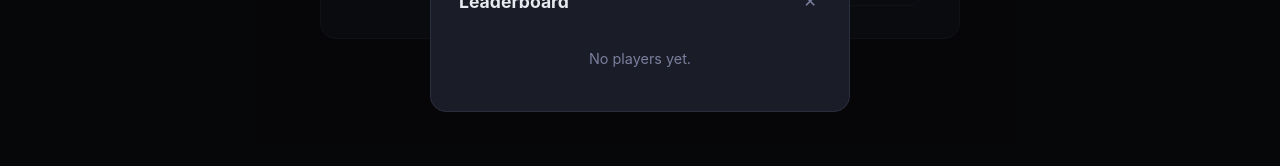
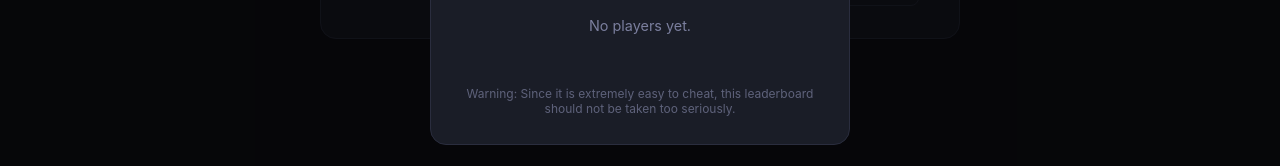
Before and after one commit to felixpernegger/integrationbee, a React (Vite) app: page / in a window 1280 px wide. Both pictures are taken after a click on the button "Leaderboard". Shown: the part 364-530 px from the top of the page. Built offline with nearby package versions, Linux system fonts and the light colour scheme.

Commit message:
add warning

```diff
--- a/src/components/Leaderboard.jsx
+++ b/src/components/Leaderboard.jsx
@@ -44,6 +44,7 @@ export default function Leaderboard({ currentUser, onClose }) {
             </tbody>
           </table>
         )}
+        <p className="lb-warning">Warning: Since it is extremely easy to cheat, this leaderboard should not be taken too seriously.</p>
       </div>
     </div>
   )
--- a/src/index.css
+++ b/src/index.css
@@ -454,6 +454,14 @@ body {
   padding: 1rem 0;
 }
 
+.lb-warning {
+  color: var(--text-muted);
+  font-size: 0.75rem;
+  text-align: center;
+  padding: 1rem 0 0;
+  opacity: 0.7;
+}
+
 /* Stats modal */
 .modal-stats {
   max-width: 480px;
```
